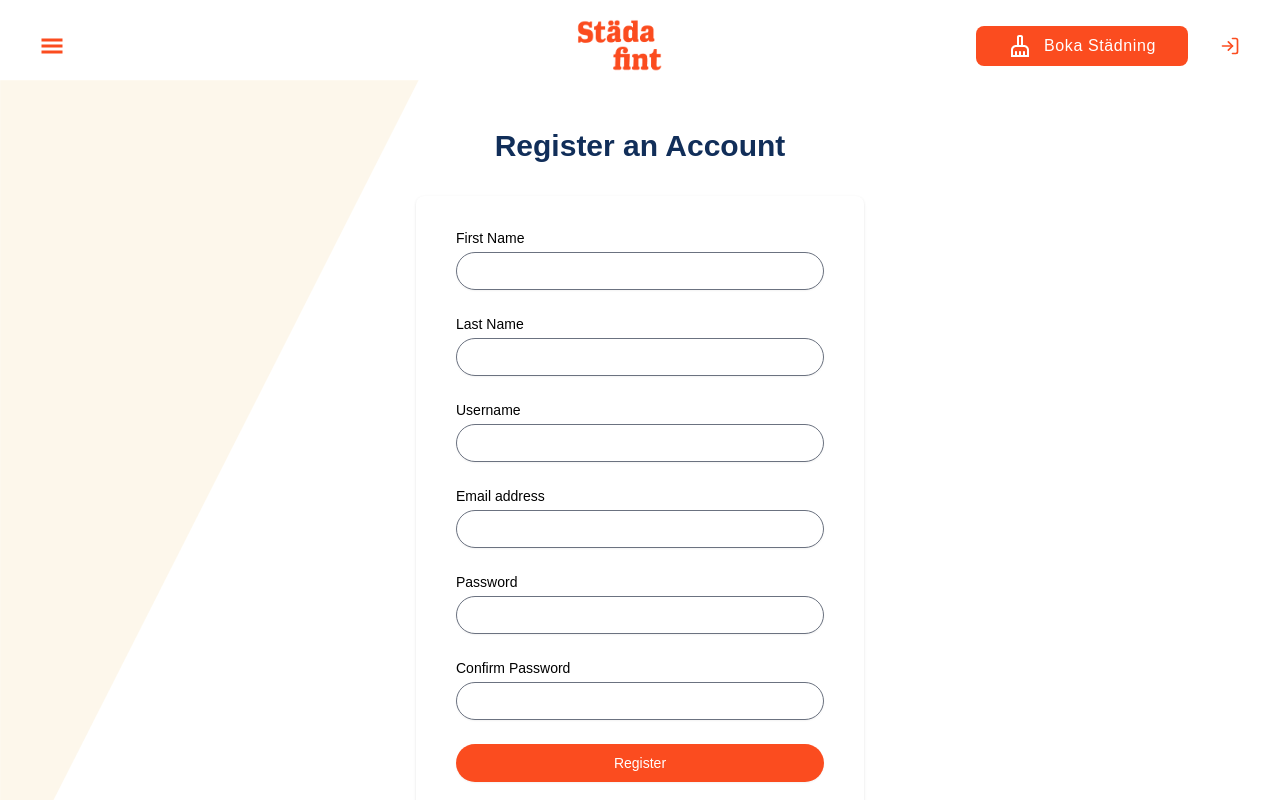
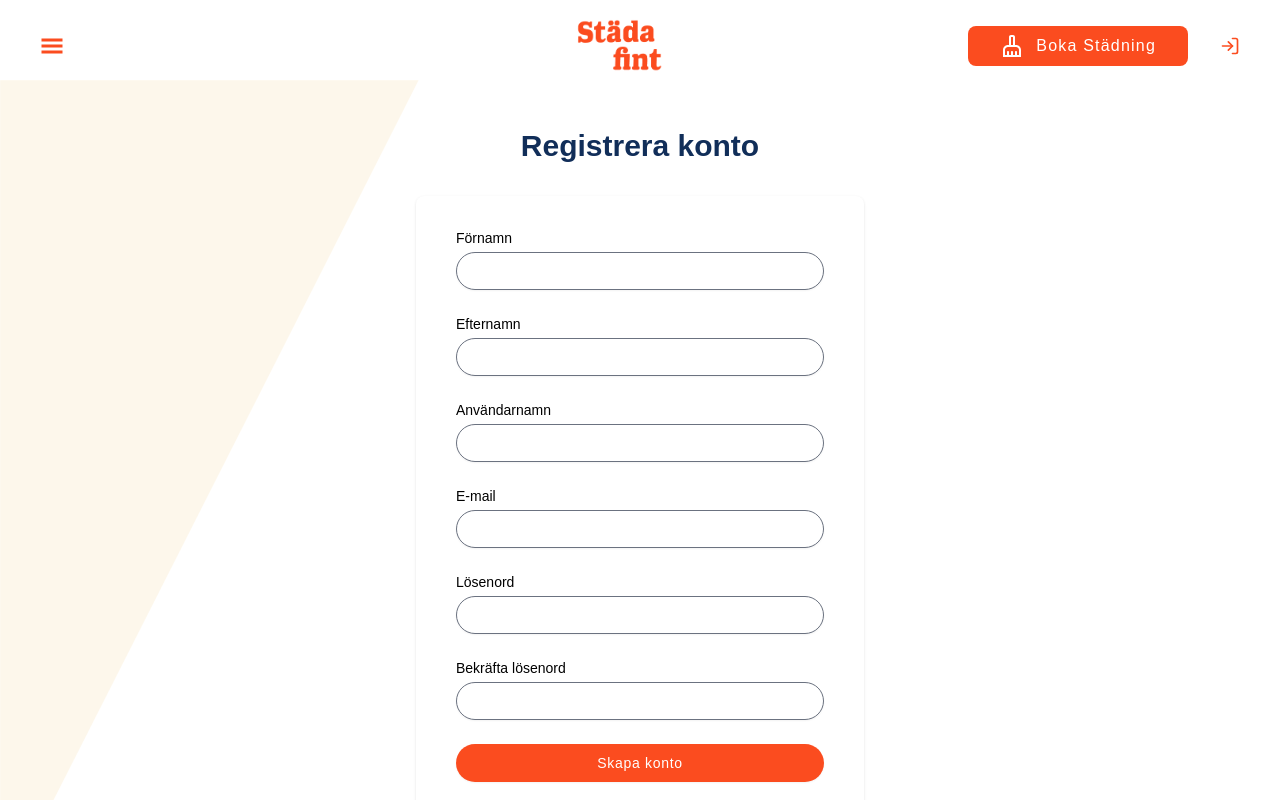
Before and after one commit to varamara/cleaning-service, a React (Vite) app in the folder cleaning-service-js-2/: page /register in a window 1280 px wide. Shown: the top 800 px of the page. Built offline with nearby package versions, Linux system fonts and the light colour scheme; data requests are answered from the project's data file; a web font is replaced by a local one.

Commit message:
Update button styles in multiple components

```diff
--- a/cleaning-service-js-2/src/components/landingpagecomponents/AboutUs.tsx
+++ b/cleaning-service-js-2/src/components/landingpagecomponents/AboutUs.tsx
@@ -46,7 +46,7 @@ const AboutUs: React.FC = () => {
               adipisci et voluptate totam magnam odit possimus non dolore esse
               eaque, aliquam nam dolorem.
             </p>
-            <button className="btn border-2 border-primaryBlue px-4 py-1 text-sm rounded-full mt-8 self-center hover:bg-primaryBlue hover:text-white transition duration-200">
+            <button className="btn border-2 border-primaryBlue px-8 py-2 text-sm rounded-full mt-8 self-center hover:bg-primaryBlue hover:text-white transition duration-200 tracking-wider">
               Boka städning
             </button>
           </div>
--- a/cleaning-service-js-2/src/components/landingpagecomponents/HeroSection.tsx
+++ b/cleaning-service-js-2/src/components/landingpagecomponents/HeroSection.tsx
@@ -18,7 +18,7 @@ const HeroSection: React.FC = () => {
               enim quia, a quod excepturi quisquam voluptas magnam dignissimos
               dolor pariatur maxime ipsum rerum? Quam alias harum ea!
             </p>
-            <button className="btn border-2 border-primaryBlue px-4 py-1 text-sm rounded-full my-4 inline-block w-64 hover:bg-primaryBlue hover:text-white transition duration-200">
+            <button className="btn border-2 border-primaryBlue px-4 py-2 text-sm rounded-full my-4 inline-block w-64 hover:bg-primaryBlue hover:text-white transition duration-200 tracking-wider">
               Boka städning
             </button>
           </div>
--- a/cleaning-service-js-2/src/components/landingpagecomponents/SustainabilityInfo.tsx
+++ b/cleaning-service-js-2/src/components/landingpagecomponents/SustainabilityInfo.tsx
@@ -13,7 +13,7 @@ const SustainabilityInfo: React.FC = () => {
 
         <div className="w-full bg-primaryBeige flex items-center justify-center h-screen">
           <div className="w-2/3">
-            <h2>Vårt Miljöarbete</h2>
+            <h2 className="text-lg pb-2">Vårt Miljöarbete</h2>
             <p className="text-xs">
               Lorem ipsum dolor sit amet consectetur adipisicing elit. Est
               explicabo et, consequuntur quae iste harum eum nisi modi sapiente.
@@ -22,7 +22,7 @@ const SustainabilityInfo: React.FC = () => {
               Earum totam, suscipit nulla eaque, reiciendis soluta itaque eum
               quibusdam necessitatibus est debitis, repellat praesentium.
             </p>
-            <button className="btn border-2 border-primaryBlue px-4 py-1 text-sm rounded-full my-4 hover:bg-primaryBlue hover:text-white transition duration-200">
+            <button className="btn border-2 border-primaryBlue px-8 py-2 text-sm rounded-full my-4 hover:bg-primaryBlue hover:text-white transition duration-200 tracking-wider">
               Boka städning
             </button>
           </div>
--- a/cleaning-service-js-2/src/components/loginPageComponents/LoginForm.tsx
+++ b/cleaning-service-js-2/src/components/loginPageComponents/LoginForm.tsx
@@ -57,7 +57,7 @@ const LoginForm = () => {
                   htmlFor="username"
                   className="block text-sm font-medium text-gray-700"
                 >
-                  Username
+                  Användarnamn
                 </label>
                 <div className="mt-1">
                   <input
@@ -77,7 +77,7 @@ const LoginForm = () => {
                   htmlFor="password"
                   className="block text-sm font-medium text-gray-700"
                 >
-                  Password
+                  Lösenord
                 </label>
                 <div className="mt-1">
                   <input
@@ -97,7 +97,7 @@ const LoginForm = () => {
                   htmlFor="confirmPassword"
                   className="block text-sm font-medium text-gray-700"
                 >
-                  Confirm Password
+                  Bekräfta lösenord
                 </label>
                 <div className="mt-1">
                   <input
@@ -115,9 +115,9 @@ const LoginForm = () => {
               <div>
                 <button
                   type="submit"
-                  className="w-full flex justify-center py-2 px-4 border border-transparent rounded-full shadow-sm text-sm font-medium text-white bg-secondaryOrange hover:bg-primaryOrange focus:outline-none focus:ring-2 focus:ring-offset-2 focus:ring-indigo-500 transition duration-200"
+                  className="w-full flex justify-center py-2 px-4 border border-transparent rounded-full tracking-wider shadow-sm text-sm font-medium text-white bg-secondaryOrange hover:bg-primaryOrange focus:outline-none focus:ring-2 focus:ring-offset-2 focus:ring-indigo-500 transition duration-200"
                 >
-                  Log in
+                  Logga in
                 </button>
               </div>
             </form>
--- a/cleaning-service-js-2/src/components/registrationPageComponents/RegistrationFormComponent.tsx
+++ b/cleaning-service-js-2/src/components/registrationPageComponents/RegistrationFormComponent.tsx
@@ -75,7 +75,7 @@ const RegistrationFormComponent: React.FC = () => {
       <div className="min-h-screen m-20 bg-gray-100 flex flex-col justify-center py-12 sm:px-6 lg:px-8">
         <div className="sm:mx-auto sm:w-full sm:max-w-md">
           <h2 className="text-center text-3xl font-bold text-primaryBlue">
-            Register an Account
+            Registrera konto
           </h2>
         </div>
         <div className="mt-8 sm:mx-auto sm:w-full sm:max-w-md">
@@ -86,7 +86,7 @@ const RegistrationFormComponent: React.FC = () => {
                   htmlFor="firstName"
                   className="block text-sm font-medium text-gray-700"
                 >
-                  First Name
+                  Förnamn
                 </label>
                 <div className="mt-1">
                   <input
@@ -106,7 +106,7 @@ const RegistrationFormComponent: React.FC = () => {
                   htmlFor="lastName"
                   className="block text-sm font-medium text-gray-700"
                 >
-                  Last Name
+                  Efternamn
                 </label>
                 <div className="mt-1">
                   <input
@@ -125,7 +125,7 @@ const RegistrationFormComponent: React.FC = () => {
                   htmlFor="username"
                   className="block text-sm font-medium text-gray-700"
                 >
-                  Username
+                  Användarnamn
                 </label>
                 <div className="mt-1">
                   <input
@@ -144,7 +144,7 @@ const RegistrationFormComponent: React.FC = () => {
                   htmlFor="email"
                   className="block text-sm font-medium text-gray-700"
                 >
-                  Email address
+                  E-mail
                 </label>
                 <div className="mt-1">
                   <input
@@ -163,7 +163,7 @@ const RegistrationFormComponent: React.FC = () => {
                   htmlFor="password"
                   className="block text-sm font-medium text-gray-700"
                 >
-                  Password
+                  Lösenord
                 </label>
                 <div className="mt-1">
                   <input
@@ -182,7 +182,7 @@ const RegistrationFormComponent: React.FC = () => {
                   htmlFor="confirmPassword"
                   className="block text-sm font-medium text-gray-700"
                 >
-                  Confirm Password
+                  Bekräfta lösenord
                 </label>
                 <div className="mt-1">
                   <input
@@ -199,9 +199,9 @@ const RegistrationFormComponent: React.FC = () => {
               <div>
                 <button
                   type="submit"
-                  className="w-full flex justify-center py-2 px-4 border border-transparent rounded-full shadow-sm text-sm font-medium text-white  bg-secondaryOrange hover:bg-primaryOrange focus:outline-none focus:ring-2 focus:ring-offset-2 focus:ring-indigo-500 transition duration-200"
+                  className="w-full flex justify-center py-2 px-4 border border-transparent rounded-full shadow-sm text-sm font-medium text-white  bg-secondaryOrange hover:bg-primaryOrange focus:outline-none focus:ring-2 focus:ring-offset-2 focus:ring-indigo-500 transition duration-200 tracking-wider"
                 >
-                  Register
+                  Skapa konto
                 </button>
                 <p className="mt-6 text-sm text-center">Har du redan en användare? <a className="font-medium text-secondaryOrange hover:underline hover:underline-offset-4" href="/login">Logga in</a></p>
               </div>
--- a/cleaning-service-js-2/src/components/sharedcomponents/Navbar.tsx
+++ b/cleaning-service-js-2/src/components/sharedcomponents/Navbar.tsx
@@ -53,7 +53,7 @@ const Navbar = () => {
         </div>
         <div className="flex items-center justify-end">
           <Link to="/booking">
-            <button className="text-white bg-secondaryOrange sm:text-xl lg:text-2xl tracking-wide rounded-lg py-2 px-8 mr-4 focus:outline-none focus:shadow-outline flex flex-row items-center hover:bg-primaryOrange transition duration-200">
+            <button className="text-white bg-secondaryOrange sm:text-xl lg:text-2xl tracking-wider rounded-lg py-2 px-8 mr-4 focus:outline-none focus:shadow-outline flex flex-row items-center hover:bg-primaryOrange transition duration-200">
               <MdOutlineCleaningServices /> <span className="text-base pl-3">Boka Städning</span>
             </button>
           </Link>
```
